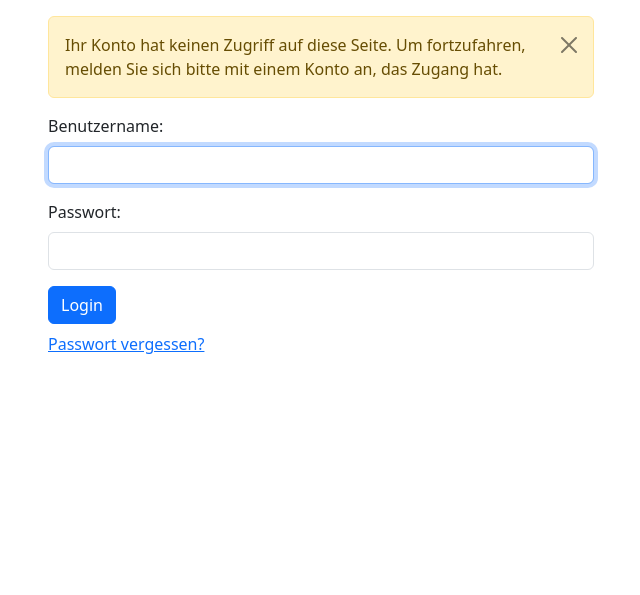
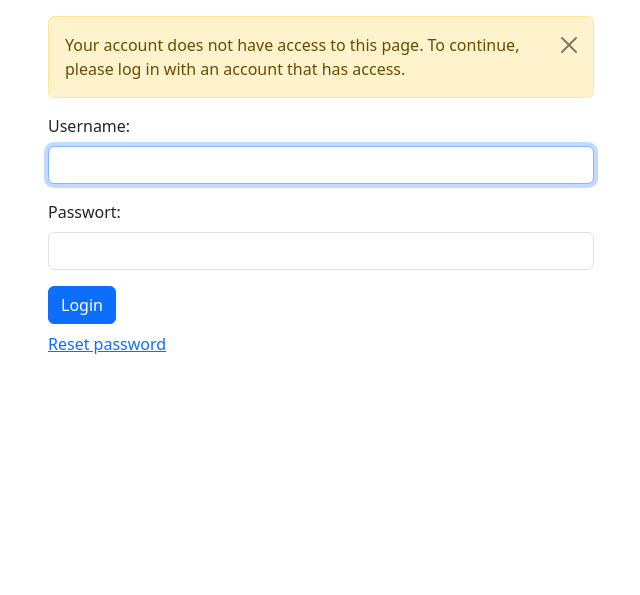
Before and after one commit to swell-d/Baumanagement, a Django app: a page that uses templates/registration/login.html in a window 1280 px wide. Shown: the part 74-669 px from the top of the page, without its empty margins (319-959 px from the left). Run offline with Django 4.2, Linux system fonts and the light colour scheme; a user stored in the database is signed in; some libraries are stand-ins or nearby versions.

Commit message:
templates translated

```diff
--- a/templates/Baumanagement/navbar.html
+++ b/templates/Baumanagement/navbar.html
@@ -39,17 +39,20 @@
                         </a>
                         <ul class="dropdown-menu me-10" aria-labelledby="navbarDropdown">
                             {% if request.user|has_group:"admins" %}
-                                <li><a class="dropdown-item" href="{% url 'admin:index' %}" target="_blank">Admin</a></li>
+                                <li><a class="dropdown-item" href="{% url 'admin:index' %}"
+                                       target="_blank">{% translate "Admin" %}</a></li>
                                 <li>
                                     <hr class="dropdown-divider">
                                 </li>
                             {% endif %}
-                            <li><a class="dropdown-item" href="{% url 'logout' %}?next=/">Logout</a></li>
+                            <li><a class="dropdown-item" href="{% url 'logout' %}?next=/">{% translate "Logout" %}</a>
+                            </li>
                         </ul>
                     </li>
                 {% endif %}
                 {% if not user.is_authenticated %}
-                    <li><a class="nav-link active" href="{% url 'login' %}?next={{ request.path }}">Login</a></li>
+                    <li><a class="nav-link active"
+                           href="{% url 'login' %}?next={{ request.path }}">{% translate "Login" %}</a></li>
                 {% endif %}
             </ul>
         </div>
--- a/templates/registration/login.html
+++ b/templates/registration/login.html
@@ -1,4 +1,6 @@
 {% extends "base.html" %}
+
+{% load i18n %}
 
 {% block content %}
     <div class="container">
@@ -7,7 +9,7 @@
 
                 {% if form.errors %}
                     <div class="alert alert-danger alert-dismissible fade show" role="alert">
-                        Ihr Benutzername und Ihr Passwort stimmen nicht überein. Bitte versuchen Sie es erneut.
+                        {% translate "Your username and password do not match. Please try again." %}
                         <button type="button" class="btn-close" data-bs-dismiss="alert" aria-label="Close"></button>
                     </div>
                 {% endif %}
@@ -15,14 +17,12 @@
                 {% if next %}
                     {% if user.is_authenticated %}
                         <div class="alert alert-warning alert-dismissible fade show" role="alert">
-                            Ihr Konto hat keinen Zugriff auf diese Seite. Um fortzufahren, melden Sie sich bitte mit
-                            einem
-                            Konto an, das Zugang hat.
+                            {% translate "Your account does not have access to this page. To continue, please log in with an account that has access." %}
                             <button type="button" class="btn-close" data-bs-dismiss="alert" aria-label="Close"></button>
                         </div>
                     {% else %}
                         <div class="alert alert-warning alert-dismissible fade show" role="alert">
-                            Bitte melden Sie sich an, um diese Seite zu sehen.
+                            {% translate "Please log in to view this page." %}
                             <button type="button" class="btn-close" data-bs-dismiss="alert" aria-label="Close"></button>
                         </div>
                     {% endif %}
@@ -32,19 +32,19 @@
                     {% csrf_token %}
 
                     <div class="mb-3">
-                        <label for="id_username" class="form-label">Benutzername:</label>
+                        <label for="id_username" class="form-label">{% translate "Username" %}:</label>
                         <input type="text" class="form-control" name="username" autofocus="" autocapitalize="none"
                                autocomplete="username" maxlength="150" required="" id="id_username">
                     </div>
                     <div class="mb-3">
-                        <label for="id_password" class="form-label">Passwort:</label>
+                        <label for="id_password" class="form-label">{% translate "Password" %}:</label>
                         <input type="password" class="form-control" name="password" autocomplete="current-password"
                                required="" id="id_password">
                     </div>
-                    <button type="submit" class="btn btn-primary">Login</button>
+                    <button type="submit" class="btn btn-primary">{% translate "Login" %}</button>
                     <input type="hidden" name="next" value="{{ next }}"/>
                 </form>
-                <div class="mt-2"><a href="{% url 'password_reset' %}">Passwort vergessen?</a></div>
+                <div class="mt-2"><a href="{% url 'password_reset' %}">{% translate "Reset password" %}</a></div>
 
             </div>
         </div>
```
Also changed, not shown: templates/Baumanagement/form.html (+4 -3 lines), db.sqlite3.
